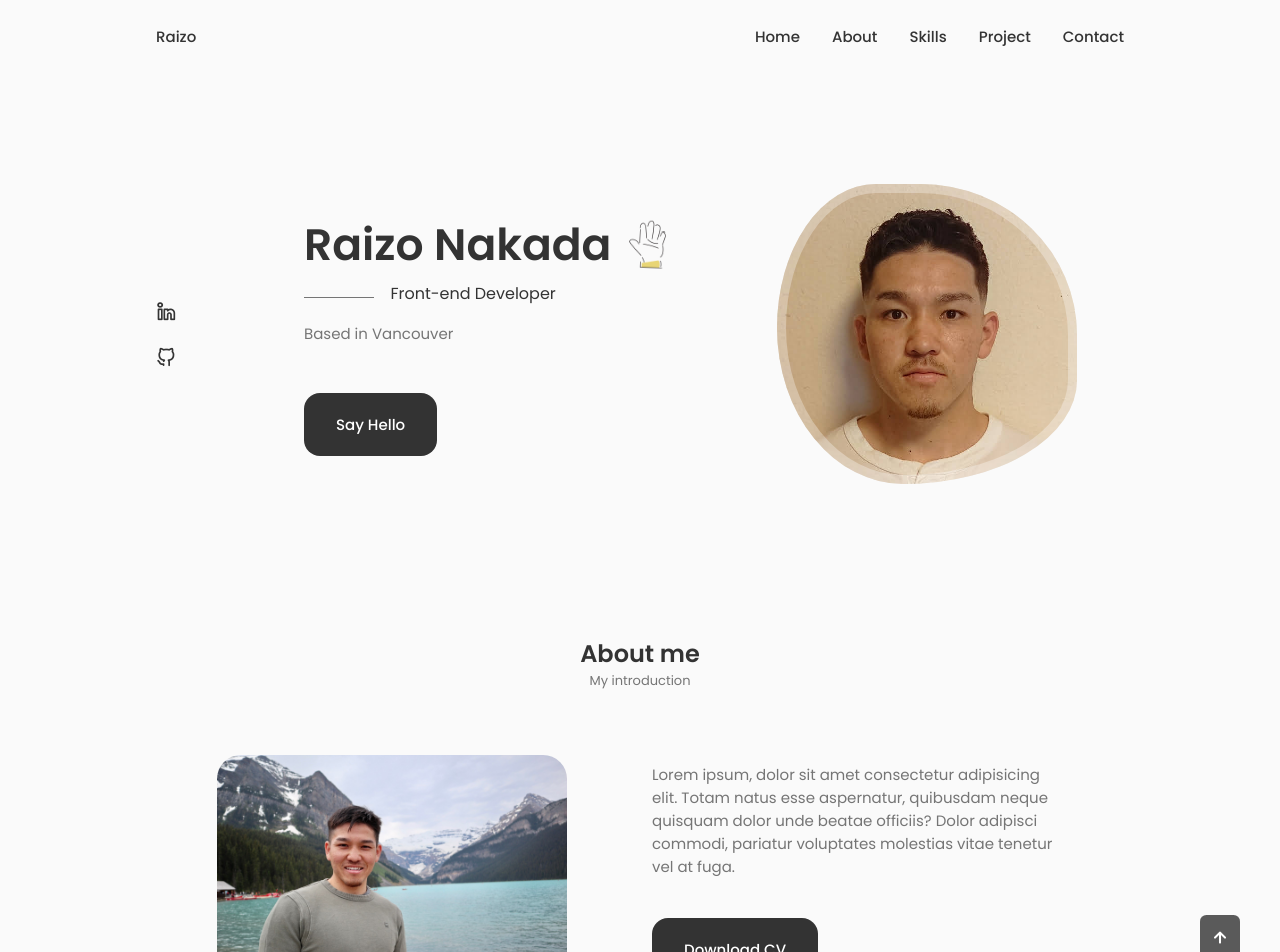
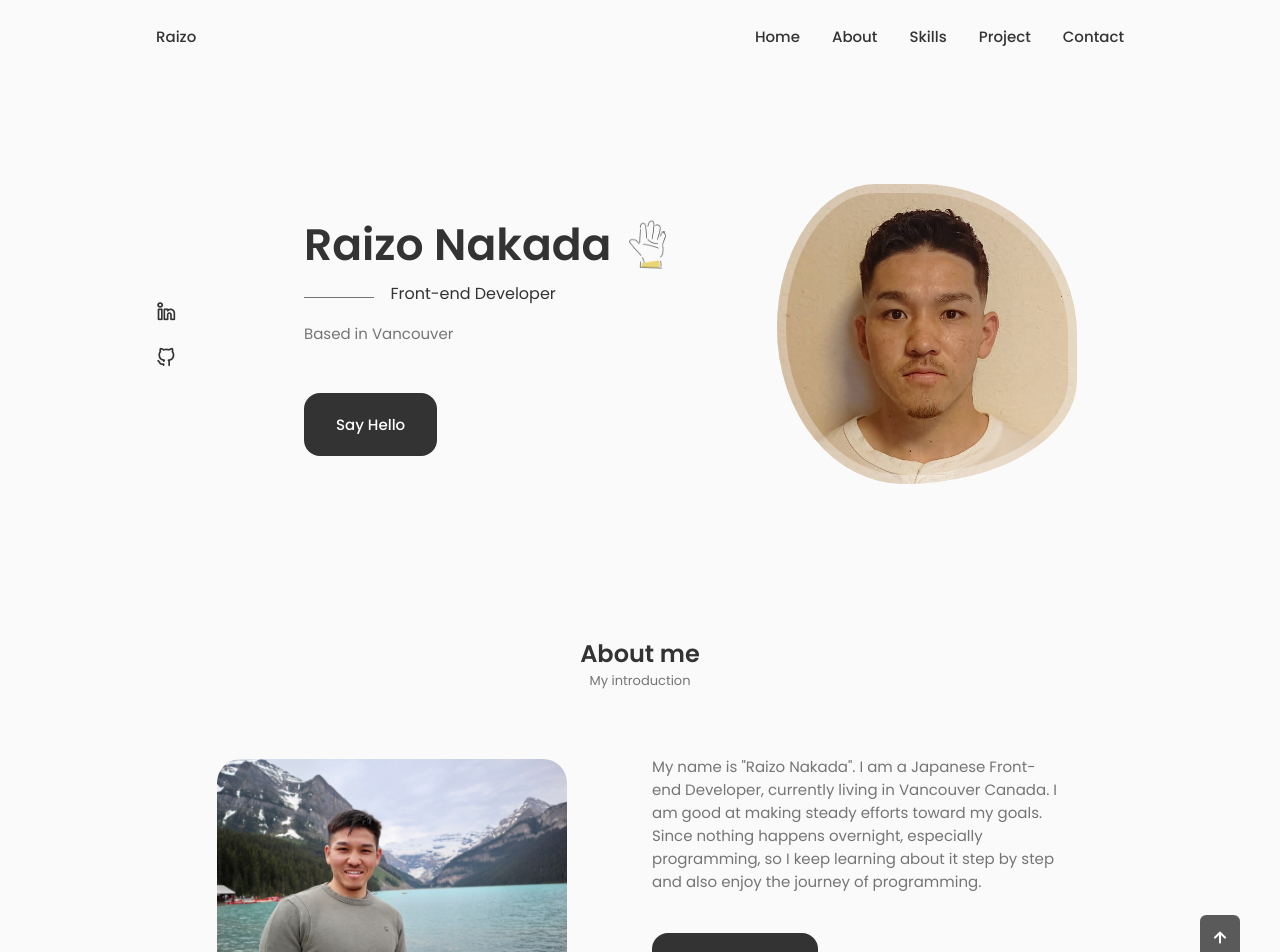
Before and after one commit to Raizo-n/Portfoilo, a React (Create React App) app: page / in a window 1280 px wide. Shown: the top 952 px of the page. Built offline with nearby package versions, Linux system fonts and the light colour scheme.

Commit message:
add: introduction

```diff
--- a/src/components/about/About.jsx
+++ b/src/components/about/About.jsx
@@ -14,10 +14,10 @@ const About = () => {
         <div className="data">
           {/* <Info /> */}
           <p className="description">
-            Lorem ipsum, dolor sit amet consectetur adipisicing elit. Totam
-            natus esse aspernatur, quibusdam neque quisquam dolor unde beatae
-            officiis? Dolor adipisci commodi, pariatur voluptates molestias
-            vitae tenetur vel at fuga.
+            My name is "Raizo Nakada". I am a Japanese Front-end Developer, currently living in Vancouver Canada.
+            I am good at making steady efforts toward my goals.
+            Since nothing happens overnight, especially programming,
+            so I keep learning about it step by step and also enjoy the journey of programming.
           </p>
           <a download="" href="" className="button button--flex">
             Download CV
```
